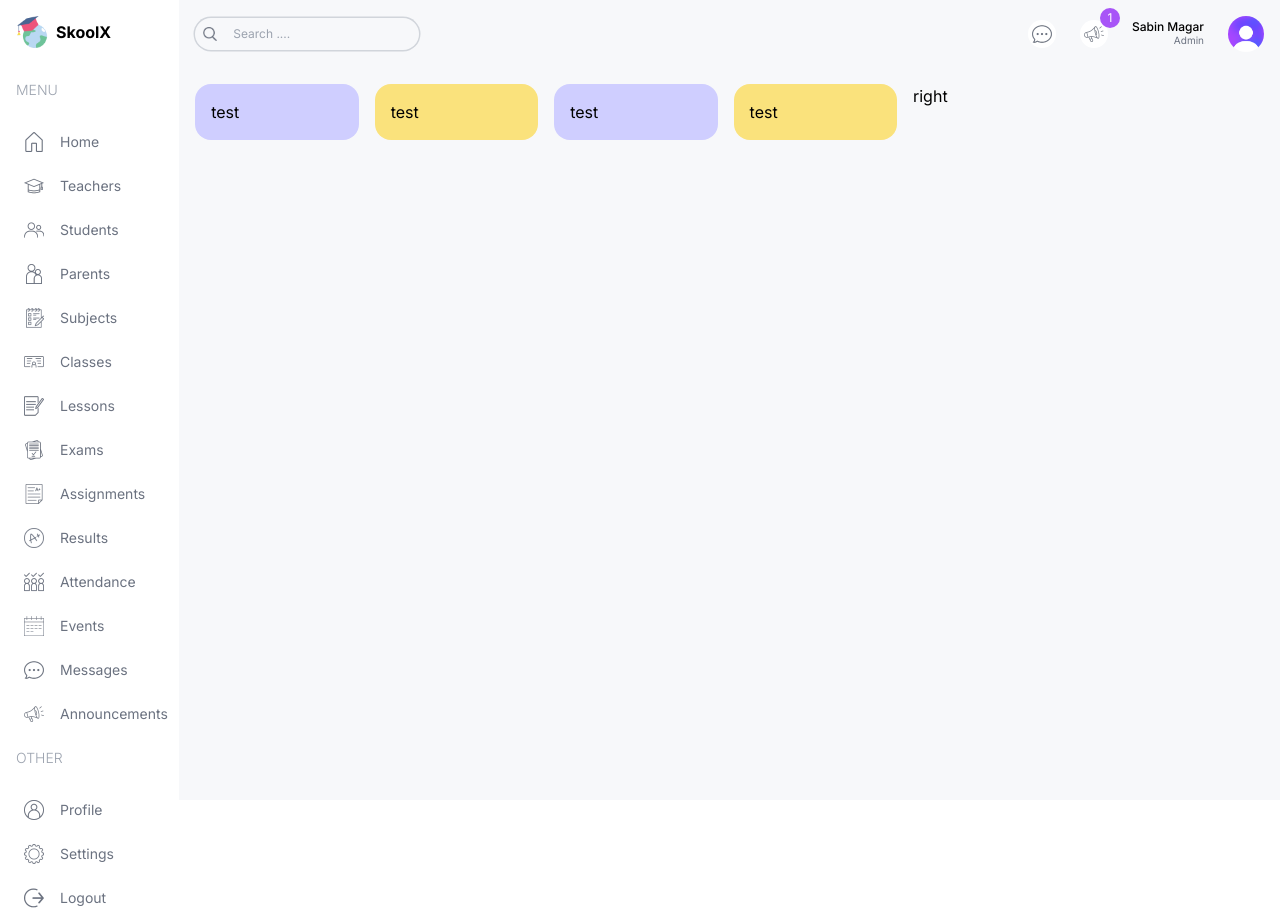
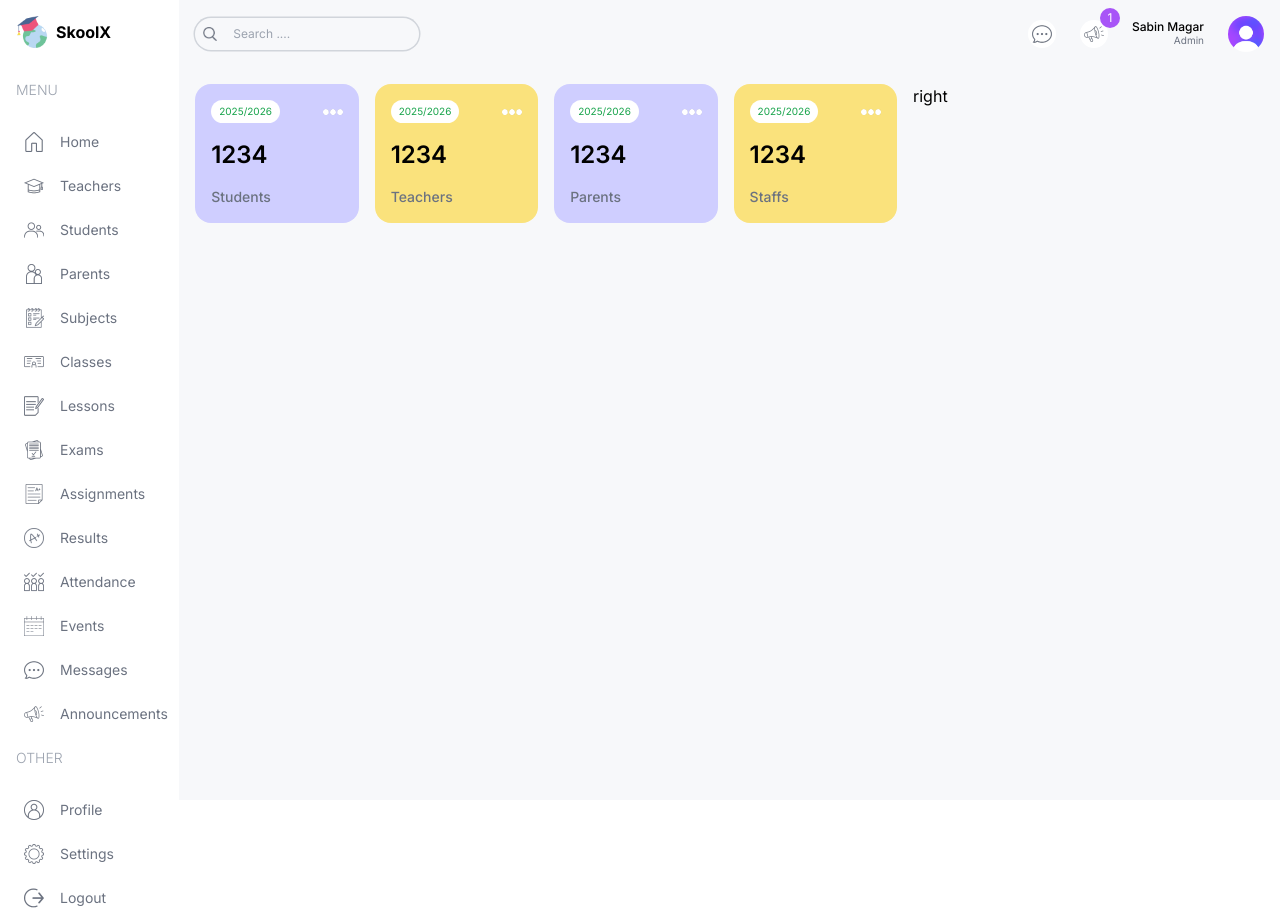
Before and after one commit to Sabin-Magar/Project-SkoolX, a Next.js app: page /admin in a window 1280 px wide. Built offline with nearby package versions, Linux system fonts and the light colour scheme.

Commit message:
Usercards placed in admin dashboard

```diff
--- a/src/components/UserCard.tsx
+++ b/src/components/UserCard.tsx
@@ -1,7 +1,14 @@
+import Image from "next/image"
+
 const UserCard = ( {type}:{type:string} ) => {
   return (
     <div className="rounded-2xl odd:bg-lamaPurple even:bg-lamaYellow p-4 flex-1 min-w-[130px]">
-        test
+        <div className="flex justify-between items-center">
+            <span className="text-[10px] bg-white px-2 py-1 rounded-full text-green-600">2025/2026</span>
+            <Image src="/more.png" alt="" width={20} height={20} />
+        </div>
+        <h1 className="text-2xl font-semibold my-4">1234</h1>
+        <h2 className="capitalize text-sm font-medium text-gray-500">{type}s</h2>
     </div>
   )
 }
```
